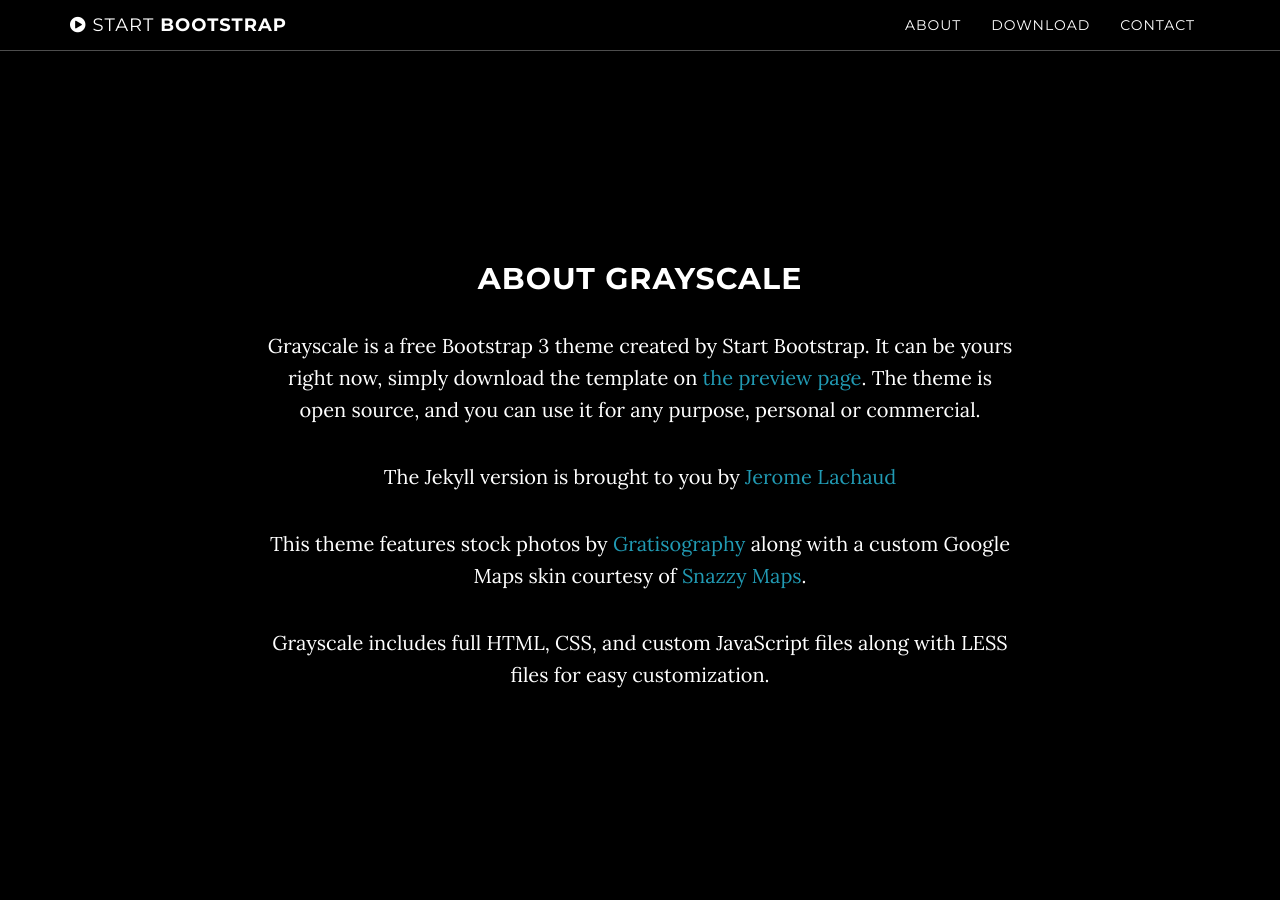
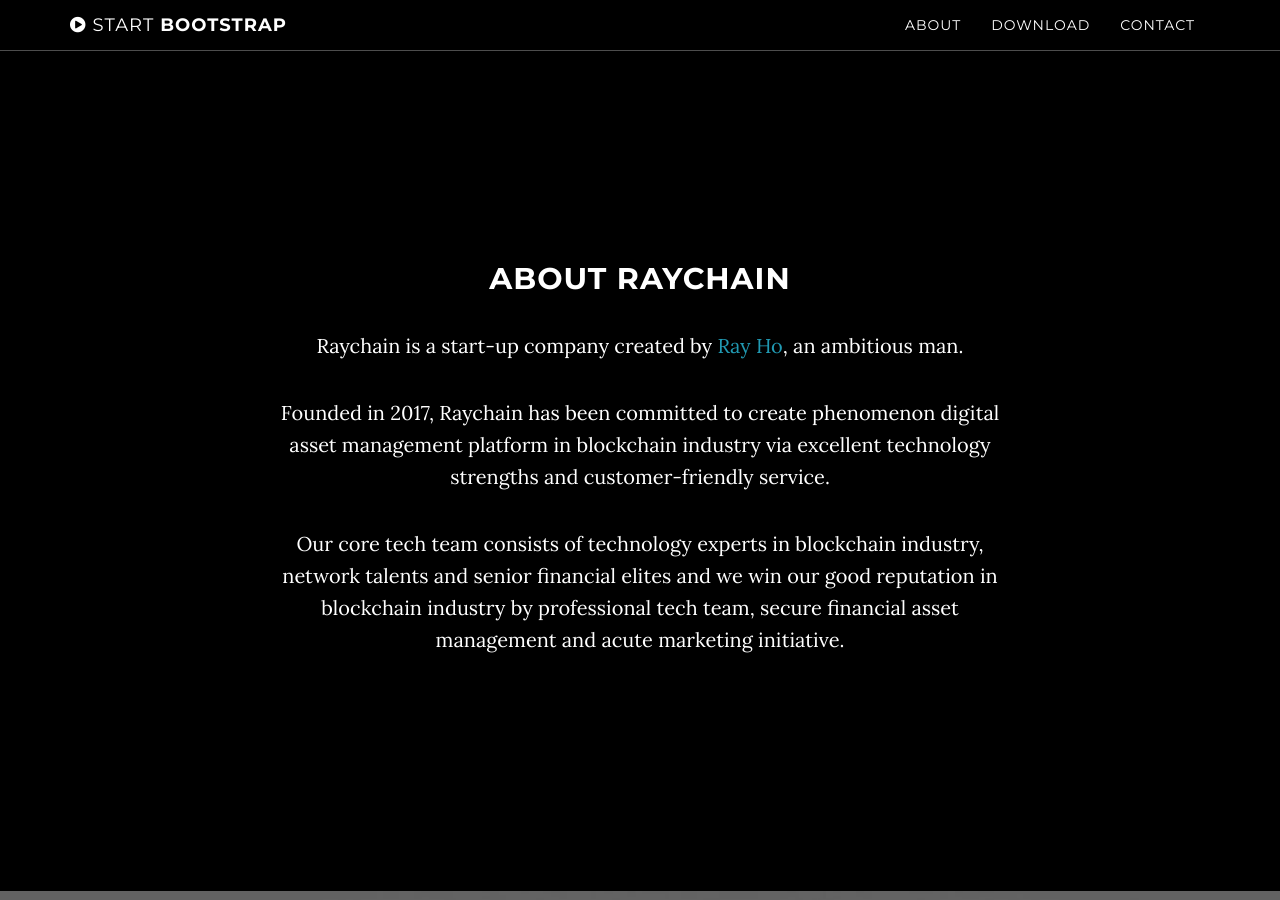
Before and after one commit to rayho932/rayho932.github.io, a Jekyll site: the page built from index.html, in a window 1280 px wide and 900 px high, scrolled down 838 px. Built offline with Jekyll 4.4.1, drawn with Linux system fonts in a browser that asks for light colours.

Commit message:
Update about.html

```diff
--- a/_includes/about.html
+++ b/_includes/about.html
@@ -2,11 +2,9 @@
     <section id="about" class="container content-section text-center">
         <div class="row">
             <div class="col-lg-8 col-lg-offset-2">
-                <h2>About Grayscale</h2>
-                <p>Grayscale is a free Bootstrap 3 theme created by Start Bootstrap. It can be yours right now, simply download the template on <a href="http://startbootstrap.com/template-overviews/grayscale/">the preview page</a>. The theme is open source, and you can use it for any purpose, personal or commercial.</p>
-                <p>The Jekyll version is brought to you by <a href="https://github.com/jeromelachaud">Jerome Lachaud</a></p>
-                <p>This theme features stock photos by <a href="http://gratisography.com/">Gratisography</a> along with a custom Google Maps skin courtesy of <a href="http://snazzymaps.com/">Snazzy Maps</a>.</p>
-                <p>Grayscale includes full HTML, CSS, and custom JavaScript files along with LESS files for easy customization.</p>
-            </div>
+                <h2>About Raychain</h2>
+                <p>Raychain is a start-up company created by  <a href="https://facebook.com/rayho932">Ray Ho</a>, an ambitious man.</p>                     <p>Founded in 2017, Raychain has been committed to create phenomenon digital asset management platform in blockchain industry via excellent technology strengths and customer-friendly service. </p>
+                <p>Our core tech team consists of technology experts in blockchain industry, network talents and senior financial elites and we win our good reputation in blockchain industry by professional tech team, secure financial asset management and acute marketing initiative. </p>
+           </div>
         </div>
     </section>
```
